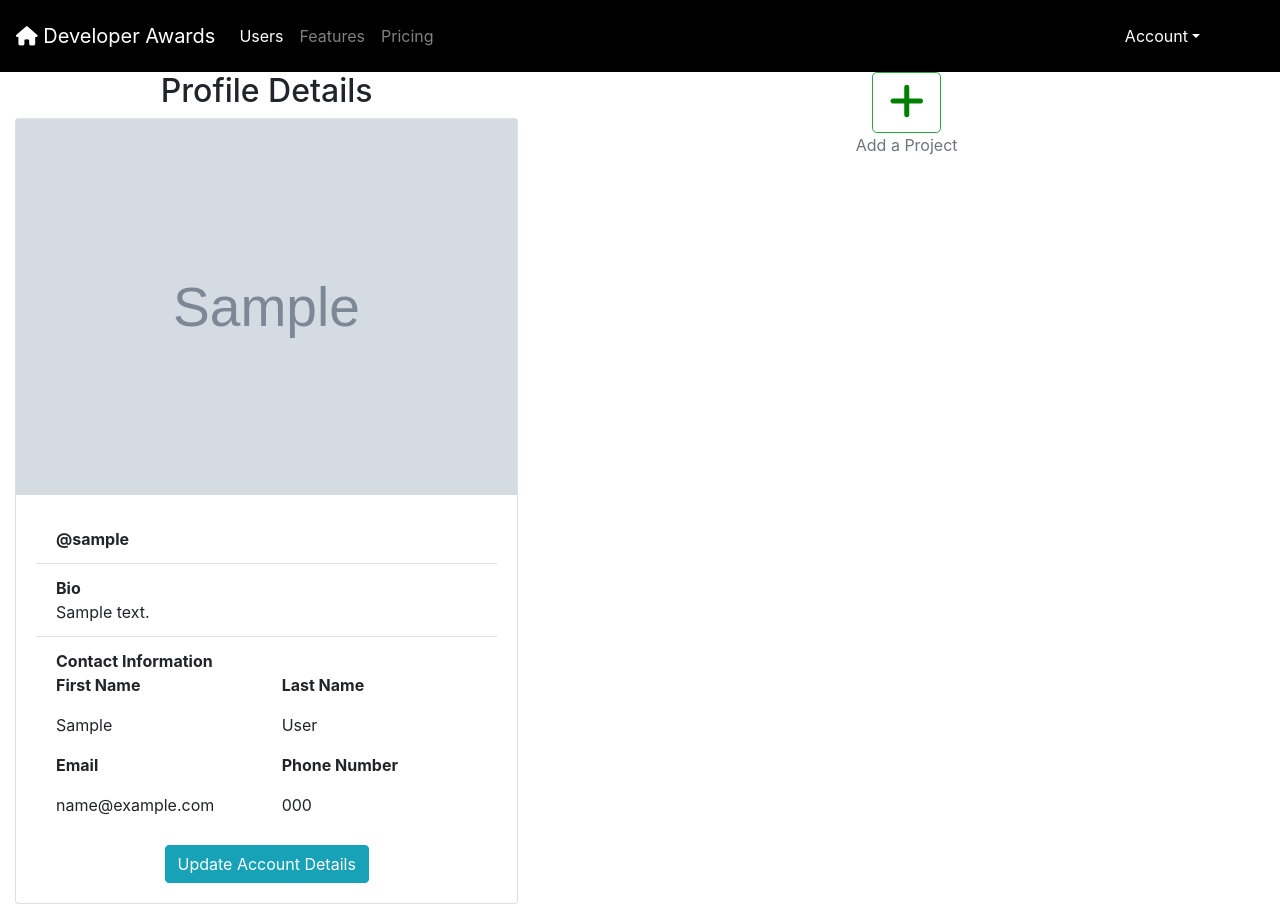
After one commit to JoyWambui/Developer-Awards, a Django app: page /profiles/1/ in a window 1280 px wide. The commit adds this page. Run offline with Django 4.2, Linux system fonts and the light colour scheme; tables that the repository leaves empty hold one stand-in row (values such as "Sample post"); grey boxes marked "Sample" are stand-in pictures; some libraries are stand-ins or nearby versions.

Commit message:
Create profile view

```diff
--- /dev/null
+++ b/awards/templates/awards/profile_detail.html
@@ -0,0 +1,92 @@
+{%extends 'base.html'%}
+{% load rest_framework %}
+{%load static%}
+{% load crispy_forms_tags %}
+{% block styles %}
+{{block.super}}
+<link rel="stylesheet" href="{% static 'css/profile.css' %}">
+{% endblock %}
+{% block content %}
+<div class="container-fluid">
+    <div class="row ">
+        <div class="col-sm-5 align-items-center">
+            <h2 class="text-center">Profile Details</h2>
+            <div class="card">
+                {% if profile.profile_photo %}
+                <img src="{{ profile.profile_photo.url }}" alt=" Profile Photo" />
+                {%else%}
+                <img src="https://cdn.pixabay.com/photo/2015/10/05/22/37/blank-profile-picture-973460_1280.png"
+                    alt=" Profile Photo" />
+                {%endif%}
+                <div class="card-body">
+                    <ul class="list-group list-group-flush">
+                        <li class="list-group-item"><strong>@{{profile.user.username}}</strong></li>
+                        {% if profile.bio %}
+                        <li class="list-group-item"><strong>Bio</strong><br>{{profile.bio}}</li>
+                        {%else%}
+                        <li class="list-group-item"><strong>Bio</strong><br>Here lies a little more information about
+                            {{profile.user.username}}.</li>
+                        {%endif%}
+                        <li class="list-group-item"><strong>Contact Information</strong><br>
+                            <div class="row">
+                                <div class="col">
+                                    <p class="font-weight-bold">First Name</p>
+                                    <p class="contact">{{profile.user.first_name}}</p>
+                                </div>
+                                <div class="col">
+                                    <p class="font-weight-bold">Last Name</p>
+                                    <p class="contact">{{profile.user.last_name}}</p>
+                                </div>
+                            </div>
+                            <div class="row">
+                                <div class="col">
+                                    <p class="font-weight-bold">Email</p>
+                                    <p class="contact text-break">{{profile.user.email}}</p>
+                                </div>
+                                <div class="col">
+                                    <p class="font-weight-bold">Phone Number</p>
+                                    {%if profile.phone_number%}
+                                    <p class="contact">{{profile.phone_number}}</p>
+                                    {%else%}
+                                    <p class="contact">None Provided</p>
+                                    {%endif%}
+                                </div>
+                            </div>
+                        </li>
+                    </ul>
+                    <div class="d-flex justify-content-center">
+                        <a class="btn btn-info" href="#collapseExample" role="button" data-toggle="modal" data-target="#staticBackdrop">Update Account Details</a>
+                    </div>
+                    <div class="modal fade" id="staticBackdrop" data-backdrop="static" data-keyboard="false"
+                        tabindex="-1" aria-labelledby="staticBackdropLabel" aria-hidden="true">
+                        <div class="modal-dialog modal-dialog-centered modal-dialog-scrollable">                            <div class="modal-content">
+                                <div class="modal-header">
+                                    <h5 class="modal-title" id="staticBackdropLabel">Modal title</h5>
+                                    <button type="button" class="close" data-dismiss="modal" aria-label="Close">
+                                        <span aria-hidden="true">&times;</span>
+                                    </button>
+                                </div>
+                                <div class="modal-body">
+                                    ...
+                                </div>
+                                <div class="modal-footer">
+                                    <button type="button" class="btn btn-secondary" data-dismiss="modal">Close</button>
+                                    <button type="button" class="btn btn-primary">Understood</button>
+                                </div>
+                            </div>
+                        </div>
+                    </div>
+                </div>
+            </div>
+        </div>
+        <div class="col-sm-7">
+            <div class="row align-items-center">
+                <div class="col-12 text-center">
+                    <a href="#" class="btn btn-outline-success btn-lg" role="button" aria-pressed="true"><span><i
+                                class='fas fa-plus' style='font-size:2em; color: green;'></i></span></a>
+                    <p class="text-muted">Add a Project</p>
+                </div>
+            </div>
+        </div>
+    </div>
+    {% endblock content %}
--- a/awards/templates/navbar.html
+++ b/awards/templates/navbar.html
@@ -12,7 +12,7 @@
         <div class="collapse navbar-collapse" id="navbarText">
             <ul class="navbar-nav mr-auto">
                 <li class="nav-item active">
-                    <a class="nav-link" href="{%url 'profiles'%}">Profiles<span class="sr-only">(current)</span></a>
+                    <a class="nav-link" href="{%url 'profiles'%}">Users<span class="sr-only">(current)</span></a>
                 </li>
                 <li class="nav-item">
                     <a class="nav-link" href="#">Features</a>
@@ -27,6 +27,7 @@
                 <div class="dropdown-menu dropdown-menu-lg-left" aria-labelledby="navbarDropdownMenuLink"
                     style="background-color: #000; border: 0.1em #fff solid; ">
                     {% if user.is_authenticated %}
+                    <a class="dropdown-item" href="{%url 'profile' request.user.id%}"><span><i class='fas fa-user-circle' style='font-size:1rem; color: #fff;'></i></span>My Profile</a>
                     <a class="dropdown-item" href="{%url 'logout'%}"><span><i class='fas fa-share-square'
                                 style='font-size:1rem; color: #fff;'></i></span>Logout</a>
                     {% else %}
--- a/awards/urls.py
+++ b/awards/urls.py
@@ -12,7 +12,7 @@ urlpatterns= [
     path('', award_views.homepage, name='homepage'),
     path('api/', include(router.urls)),
     path('profiles/', award_views.ProfileListView.as_view(), name='profiles'),
-    # path('profiles/<int:pk>', award_views.ProfileView.as_view(), name='profile'),
+    path('profiles/<int:pk>/', award_views.ProfileDetailView.as_view(), name='profile'),
     # path('projects/', award_views.ProjectList.as_view(), name='projects'),
 
 ]
--- a/awards/views.py
+++ b/awards/views.py
@@ -41,6 +41,9 @@ def homepage(request):
 
 class ProfileListView(generic.ListView):
     model=Profile
+
+class ProfileDetailView(generic.DetailView):
+    model = Profile
 class ProfileViewSet(viewsets.ModelViewSet):
     """
     This viewset automatically provides `list` and `retrieve` actions.
```
Also changed, not shown: awards/templates/profile.html (deleted, +0 -46 lines).
